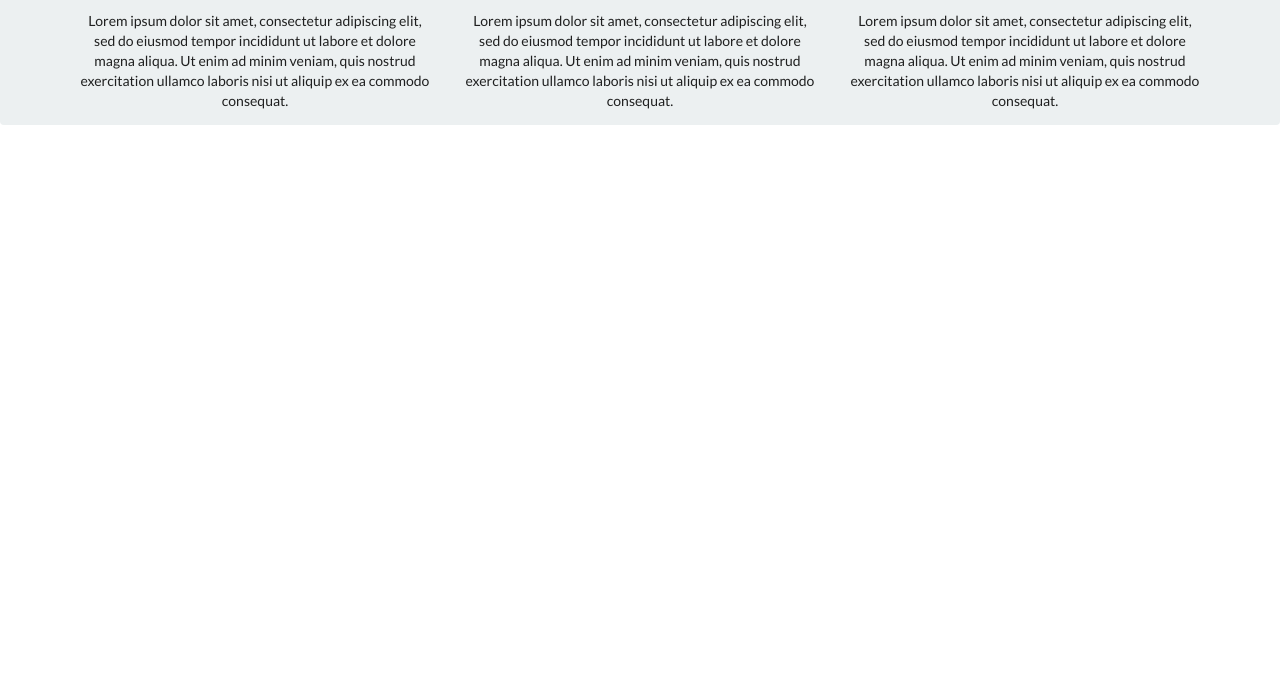
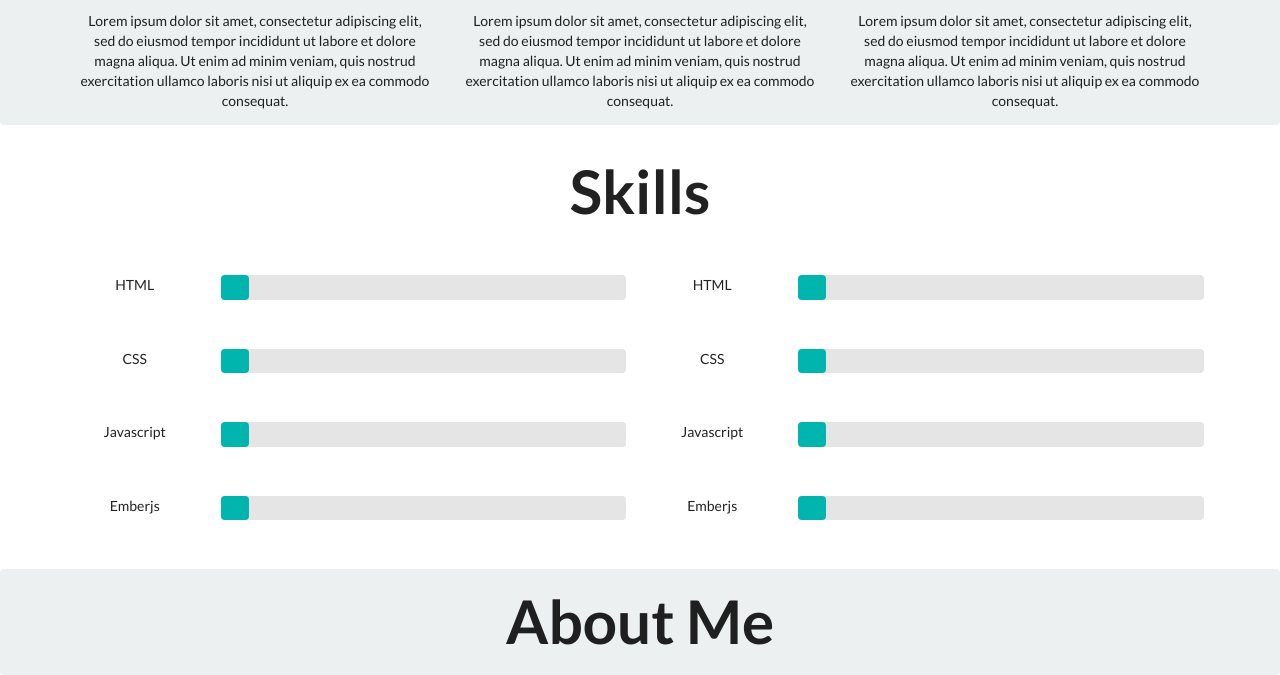
Before and after one commit to justAdevTV/personal-site, a website: page index.html in a window 1280 px wide. Shown: the part 916-1591 px from the top of the page. Before the commit the page ends 1041 px from the top, so only its background shows below. Drawn offline with nearby package versions, Linux system fonts and the light colour scheme.

Commit message:
Added temp Skills content

```diff
--- a/index.html
+++ b/index.html
@@ -58,13 +58,127 @@
 	</section>
 
 	<!-- Skills -->
-	<section>
+	<section class="ui center aligned segment no-border-view fadeInDown animated">
 
+		<h1 class="section-header">Skills</h1>
+
+		<div class="ui equal width grid container">
+			<div class="column">
+
+				<!-- HTML -->
+				<div class="ui grid">
+			      	<div class="four wide column">
+			      		HTML
+			      	</div>
+
+			      	<div class="twelve wide column">
+			      		<div class="ui teal progress">
+							<div class="bar"></div>
+						</div>
+			      	</div>
+			    </div>
+
+				<!-- CSS -->
+				<div class="ui grid">
+			      	<div class="four wide column">
+			      		CSS
+			      	</div>
+
+			      	<div class="twelve wide column">
+			      		<div class="ui teal progress">
+							<div class="bar"></div>
+						</div>
+			      	</div>
+			    </div>
+
+				<!-- Javascript -->
+				<div class="ui grid">
+			      	<div class="four wide column">
+			      		Javascript
+			      	</div>
+
+			      	<div class="twelve wide column">
+			      		<div class="ui teal progress">
+							<div class="bar"></div>
+						</div>
+			      	</div>
+			    </div>
+
+				<!-- Emberjs -->
+				<div class="ui grid">
+			      	<div class="four wide column">
+			      		Emberjs
+			      	</div>
+
+			      	<div class="twelve wide column">
+			      		<div class="ui teal progress">
+							<div class="bar"></div>
+						</div>
+			      	</div>
+			    </div>
+
+			</div>
+
+			<div class="column">
+				<!-- HTML -->
+				<div class="ui grid">
+			      	<div class="four wide column">
+			      		HTML
+			      	</div>
+
+			      	<div class="twelve wide column">
+			      		<div class="ui teal progress">
+							<div class="bar"></div>
+						</div>
+			      	</div>
+			    </div>
+
+				<!-- CSS -->
+				<div class="ui grid">
+			      	<div class="four wide column">
+			      		CSS
+			      	</div>
+
+			      	<div class="twelve wide column">
+			      		<div class="ui teal progress">
+							<div class="bar"></div>
+						</div>
+			      	</div>
+			    </div>
+
+				<!-- Javascript -->
+				<div class="ui grid">
+			      	<div class="four wide column">
+			      		Javascript
+			      	</div>
+
+			      	<div class="twelve wide column">
+			      		<div class="ui teal progress">
+							<div class="bar"></div>
+						</div>
+			      	</div>
+			    </div>
+
+				<!-- Emberjs -->
+				<div class="ui grid">
+			      	<div class="four wide column">
+			      		Emberjs
+			      	</div>
+
+			      	<div class="twelve wide column">
+			      		<div class="ui teal progress">
+							<div class="bar"></div>
+						</div>
+			      	</div>
+			    </div>
+			</div>
+		</div>
 	</section>
 
 	<!-- About -->
-	<section>
+	<section class="ui center aligned segment no-border-view temp-background fadeInDown animated">
 
+		<h1 class="section-header">About Me</h1>
 	</section>
 
 	<!-- Resume/Contact -->
```
